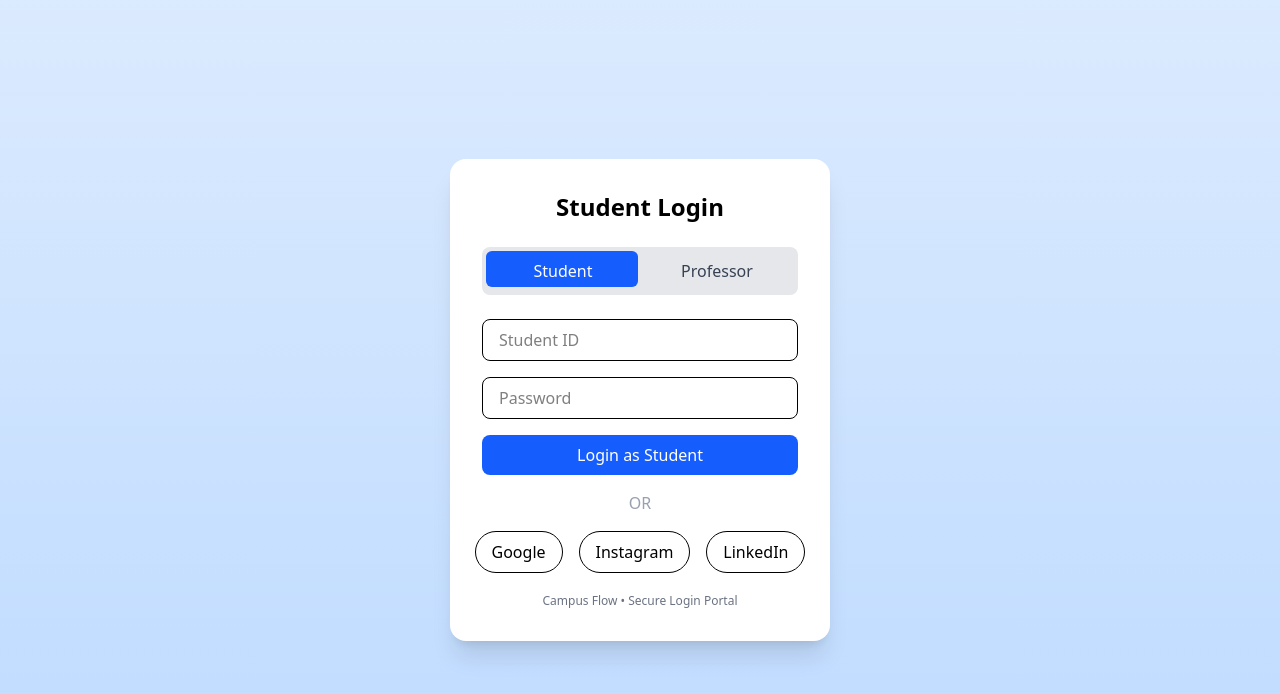
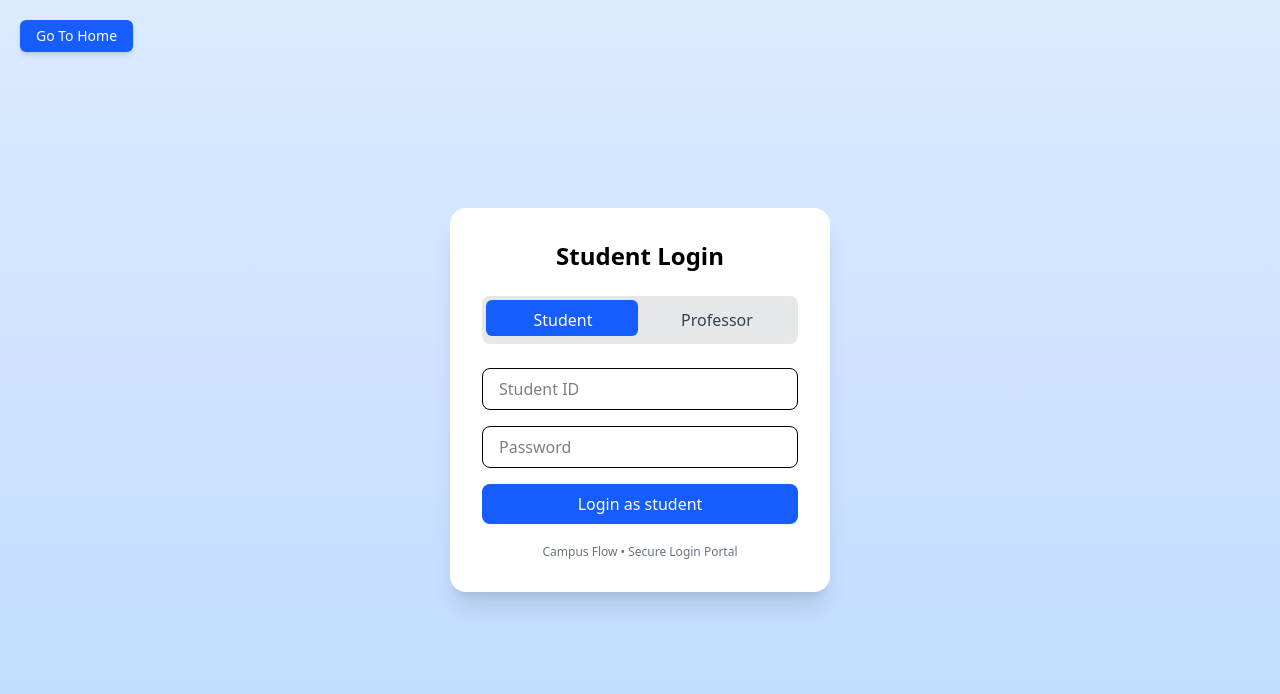
Before and after one commit to bhautikhadiya11/college-managemant-system, a React (Vite) app: page /signin in a window 1280 px wide. Shown: the top 694 px of the page. Built offline with nearby package versions, Linux system fonts and the light colour scheme.

Commit message:
Add Home button

```diff
--- /dev/null
+++ b/src/pages/DashBoard.jsx
@@ -0,0 +1,15 @@
+import React from 'react'
+import Navbar from '../components/Navbar'
+import Footer from '../components/Footer'
+
+const DashBoard = () => {
+  return (
+    <div>
+      <Navbar />
+
+      <Footer />
+    </div>
+  )
+}
+
+export default DashBoard
--- a/src/pages/Gallery.jsx
+++ b/src/pages/Gallery.jsx
@@ -17,6 +17,7 @@ const Gallery = () => {
       ]
     },
     {
+
       title: "Group Day Event",
       date: "3 Feb 2025",
       cover: "https://plus.unsplash.com/premium_photo-1714397546773-4890ebcba935?w=600",
--- a/src/pages/SignIn.jsx
+++ b/src/pages/SignIn.jsx
@@ -1,15 +1,31 @@
 import { useEffect, useState } from "react";
+import { useNavigate } from "react-router-dom"; // ✅ import added
 
 const SignIn = () => {
   const [show, setShow] = useState(false);
-  const [role, setRole] = useState("student"); // student | professor
+  const [role, setRole] = useState("student");
+  const navigate = useNavigate(); // ✅ initialize
 
   useEffect(() => {
     setTimeout(() => setShow(true), 100);
   }, []);
 
   return (
-    <div className="min-h-screen flex items-center justify-center bg-gradient-to-b from-blue-100 to-blue-200">
+    // ✅ relative added
+    <div className="relative min-h-screen flex items-center justify-center bg-gradient-to-b from-blue-100 to-blue-200">
+
+      {/* TOP RIGHT DASHBOARD BUTTON */}
+      <button
+        onClick={() => navigate("/")} // ✅ redirect
+        className="absolute top-5 left-5
+        bg-blue-600 text-white text-sm
+        px-4 py-1.5 rounded-md font-medium
+        shadow-md
+        hover:bg-blue-700
+        transition"
+      >
+       Go To Home
+      </button>
 
       {/* LOGIN CARD */}
       <div
@@ -17,7 +33,6 @@ const SignIn = () => {
         transition-all duration-700 ease-out
         ${show ? "opacity-100 translate-y-0 scale-100" : "opacity-0 translate-y-6 scale-95"}`}
       >
-        {/* HEADING */}
         <h2 className="text-2xl font-semibold text-center mb-6">
           {role === "student" ? "Student Login" : "Professor Login"}
         </h2>
@@ -25,14 +40,13 @@ const SignIn = () => {
         {/* TOGGLE */}
         <div className="relative flex bg-gray-200 rounded-lg p-1 mb-6">
           <span
-            className={`absolute top-1 left-1 h-[36px] w-[48%] bg-blue-600 rounded-md
-            transition-all duration-300
+            className={`absolute top-1 left-1 h-[36px] w-[48%] bg-blue-600 rounded-md transition-all
             ${role === "professor" ? "translate-x-full" : ""}`}
           ></span>
 
           <button
             onClick={() => setRole("student")}
-            className={`relative z-10 w-1/2 py-2 font-medium transition-colors
+            className={`relative z-10 w-1/2 py-2 font-medium
             ${role === "student" ? "text-white" : "text-gray-700"}`}
           >
             Student
@@ -40,56 +54,31 @@ const SignIn = () => {
 
           <button
             onClick={() => setRole("professor")}
-            className={`relative z-10 w-1/2 py-2 font-medium transition-colors
+            className={`relative z-10 w-1/2 py-2 font-medium
             ${role === "professor" ? "text-white" : "text-gray-700"}`}
           >
             Professor
           </button>
         </div>
 
-        {/* INPUTS */}
         <input
           type="text"
           placeholder={role === "student" ? "Student ID" : "Professor ID"}
-          className="w-full mb-4 border rounded-lg px-4 py-2
-          focus:outline-none focus:ring-2 focus:ring-blue-400
-          transition-all"
+          className="w-full mb-4 border rounded-lg px-4 py-2 focus:ring-2 focus:ring-blue-400"
         />
 
         <input
           type="password"
           placeholder="Password"
-          className="w-full mb-4 border rounded-lg px-4 py-2
-          focus:outline-none focus:ring-2 focus:ring-blue-400
-          transition-all"
+          className="w-full mb-4 border rounded-lg px-4 py-2 focus:ring-2 focus:ring-blue-400"
         />
 
-        {/* LOGIN BUTTON */}
         <button
           className="w-full bg-blue-600 text-white py-2 rounded-lg font-medium
-          transition-all duration-300
-          hover:scale-[1.03] hover:shadow-lg
-          active:scale-95"
+          hover:scale-[1.03] transition"
         >
-          Login as {role === "student" ? "Student" : "Professor"}
+          Login as {role}
         </button>
-
-        {/* OR */}
-        <div className="my-4 text-center text-gray-400">OR</div>
-
-        {/* SOCIAL */}
-        <div className="flex justify-center gap-4">
-          {["Google", "Instagram", "LinkedIn"].map((item) => (
-            <button
-              key={item}
-              className="border rounded-full px-4 py-2
-              transition-all duration-300
-              hover:-translate-y-1 hover:shadow-md"
-            >
-              {item}
-            </button>
-          ))}
-        </div>
 
         <p className="text-xs text-center text-gray-500 mt-5">
           Campus Flow • Secure Login Portal
```
